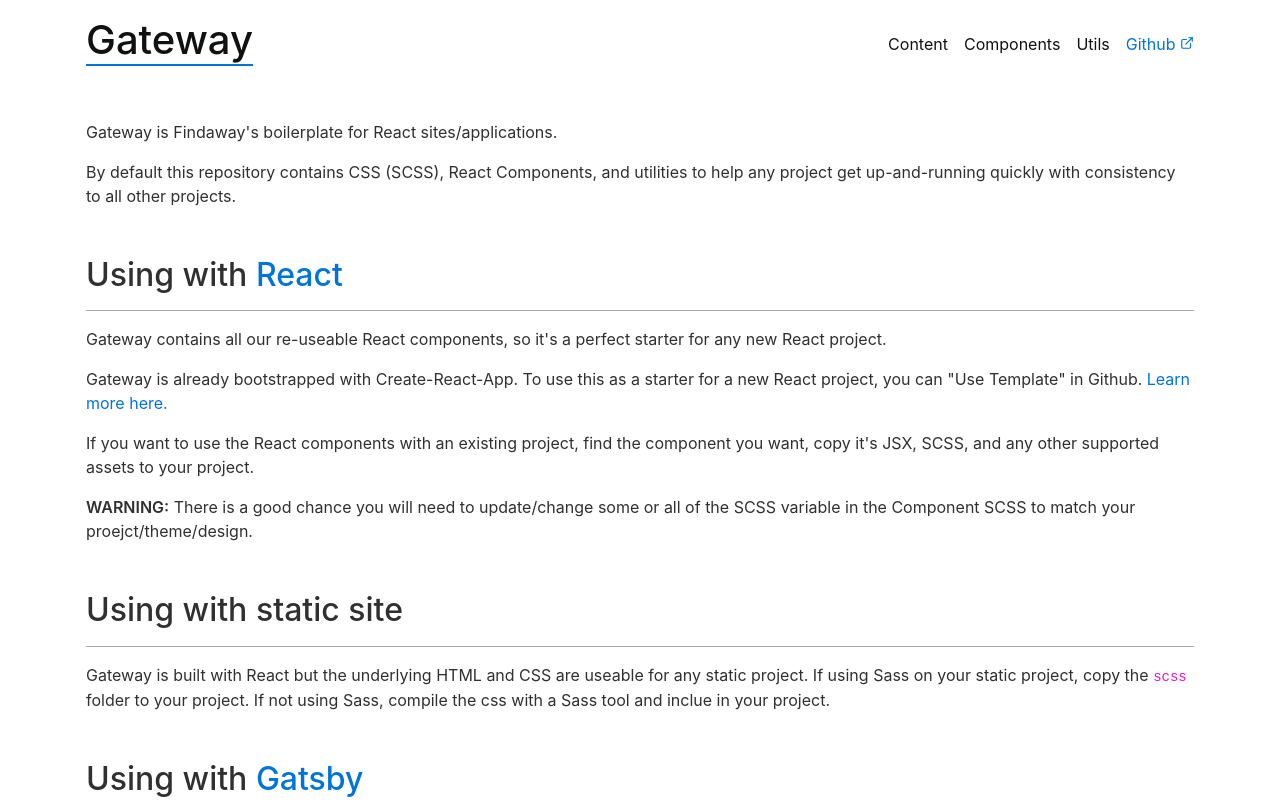
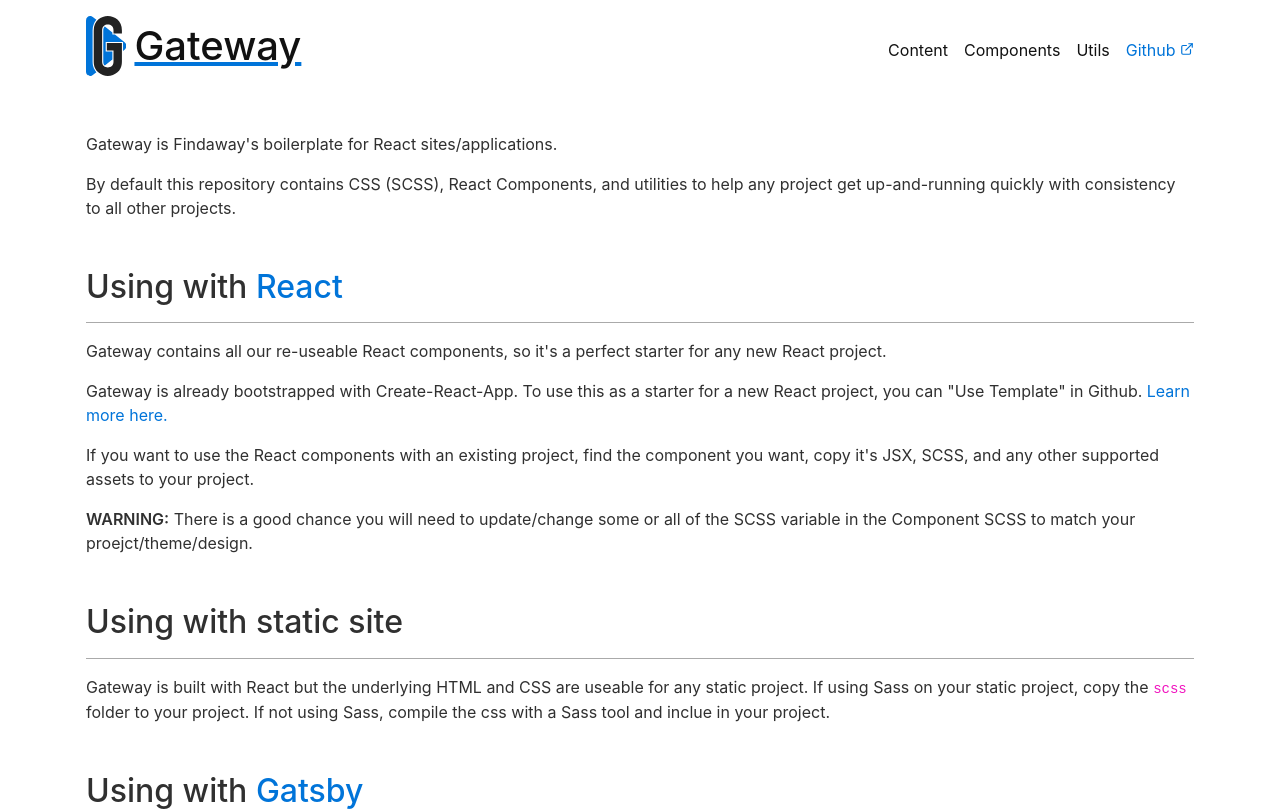
Before and after one commit to FindawayWorld/Solon, a React (Create React App) app: page /#/ in a window 1280 px wide. Shown: the top 811 px of the page. Built offline with nearby package versions, Linux system fonts and the light colour scheme.

Commit message:
Add Gateway logo

```diff
--- a/src/App.js
+++ b/src/App.js
@@ -13,6 +13,7 @@
 import UtilsPage from './pages/Utils';
 import HomePage from './pages/Home';
 import {ReactComponent as ExternalLinkIcon} from './svg/external-link.svg';
+import {ReactComponent as GatewayLogo} from './svg/GatewayLogo.svg';
 
 const NavLink = ({to, children, className, activeClass, activeWhenExact = true}) => {
     let match = useRouteMatch({
@@ -35,7 +36,7 @@
         <Router>
             <div className="site-header">
                 <div className="container">
-                    <h1 className="branding"><NavLink className="reverse-cta" activeClass="active" activeWhenExact to="/">Gateway</NavLink></h1>
+                    <h1 className="branding"><NavLink activeClass="active" activeWhenExact to="/"><GatewayLogo height="1.5em" width="auto" /> Gateway</NavLink></h1>
                     <ul className="list-inline">
                         <li><NavLink className="reverse-cta" activeClass="active" activeWhenExact to="/content">Content</NavLink></li>
                         <li><NavLink className="reverse-cta" activeClass="active" activeWhenExact to="/components">Components</NavLink></li>
--- a/src/scss/mods/_header.scss
+++ b/src/scss/mods/_header.scss
@@ -17,7 +17,22 @@
     }
 
     .branding a {
+        display: flex;
+        justify-content: space-between;
+        align-items: center;
         color: $font-color;
+
+        svg {
+            margin-right: .5rem;
+        }
+
+        &:hover,
+        &:focus,
+        &.active {
+            text-decoration: underline;
+            text-decoration-color: $blue;
+            border-bottom: none;
+        }
     }
 
     ul {
```
Also changed, not shown: src/svg/GatewayLogo.svg (added).
